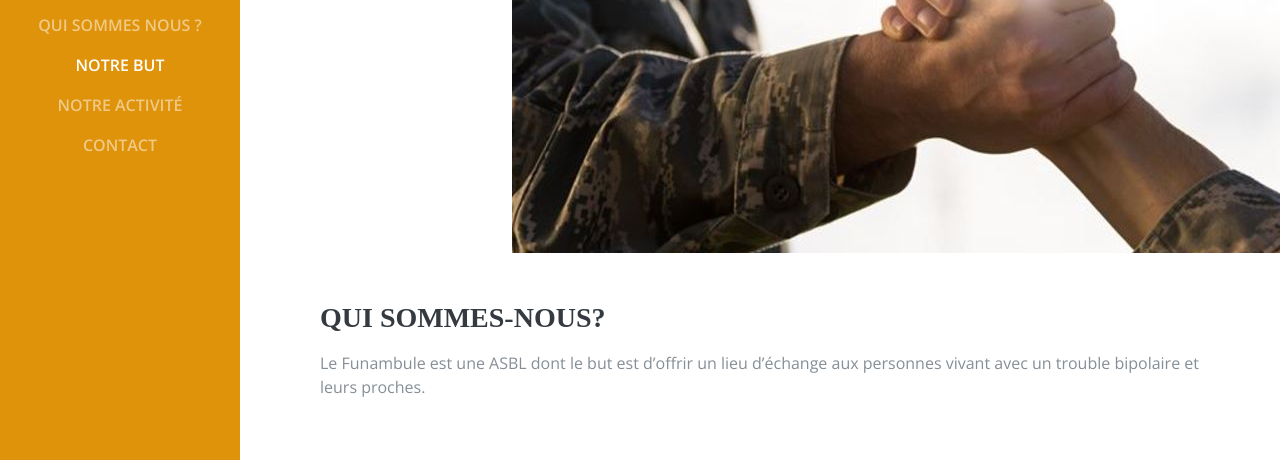
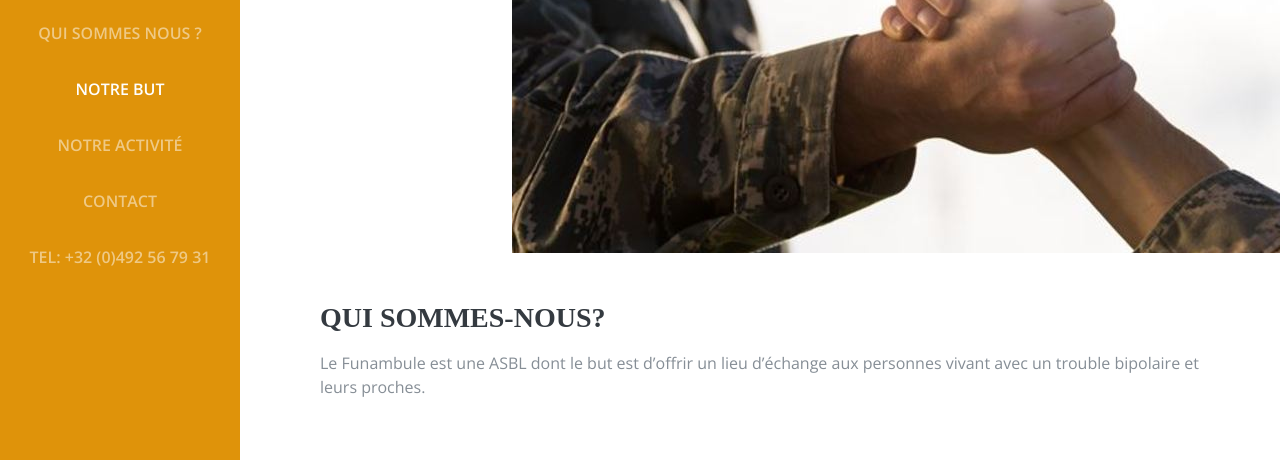
Before and after one commit to Adridor/becode-AHOD, a plain HTML site: page index.html in a window 1280 px wide. Shown: the part 275-735 px from the top of the page. Drawn offline with nearby package versions, Linux system fonts and the light colour scheme; a web font is replaced by a local one.

Commit message:
modifs css

```diff
--- a/css/resume.css
+++ b/css/resume.css
@@ -86,7 +86,7 @@ h2 {
 }
 
 .list-icons {
-  font-size: 3rem;
+  font-size: 4rem;
 }
 
 .list-icons .list-inline-item i:hover {
@@ -96,6 +96,7 @@ h2 {
 #sideNav .navbar-nav .nav-item .nav-link {
   font-weight: 600;
   text-transform: uppercase;
+  line-height: 5vh;
 }
 
 @media (min-width: 992px) {
--- a/index.html
+++ b/index.html
@@ -50,6 +50,9 @@
           </li>
           <li class="nav-item">
             <a class="nav-link js-scroll-trigger" href="#awards">Contact</a>
+          </li>
+          <li class="nav-item">
+            <a class="nav-link js-scroll-trigger" href="#awards">Tel: +32 (0)492 56 79 31</a>
           </li>
         </ul>
       </div>
```
